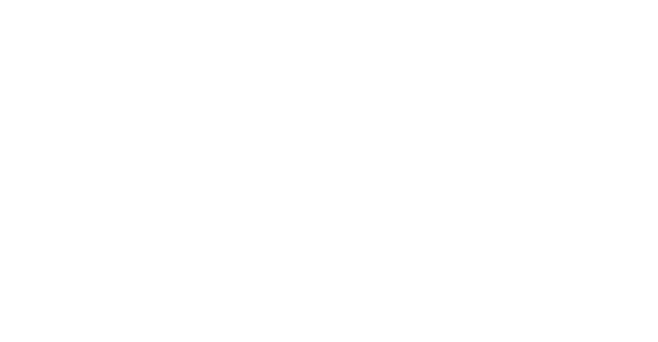
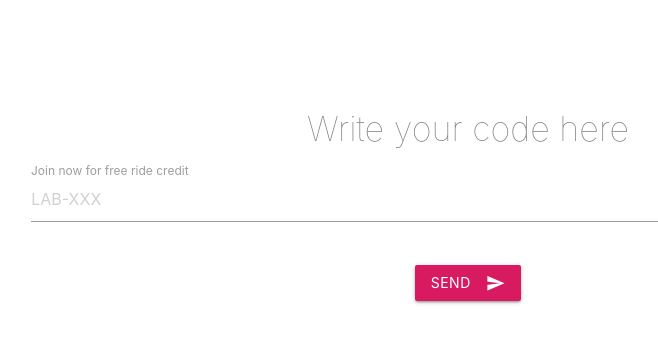
Before and after one commit to ValLR/lyft-app, a plain HTML site: page input-code.html in a window 1280 px wide. Shown: the whole page, without its empty margins (172-830 px from the left). Drawn offline with nearby package versions, Linux system fonts and the light colour scheme.

Commit message:
imput-code style

```diff
--- a/assets/css/style-imput-code.css
+++ b/assets/css/style-imput-code.css
@@ -0,0 +1,5 @@
+h4{
+	font-weight: lighter;
+	padding-top: 87px;
+	color: grey;
+}
--- /dev/null
+++ b/assets/js/input-code.js
@@ -0,0 +1,3 @@
+ $(document).ready(function() {
+    Materialize.updateTextFields();
+  });
--- a/input-code.html
+++ b/input-code.html
@@ -11,20 +11,31 @@
     <link href="https://maxcdn.bootstrapcdn.com/font-awesome/4.7.0/css/font-awesome.min.css" />
     <!--CSS-->
     <link href="assets/css/style-imput-code.css" rel="stylesheet">
+	<!--Icons materialize-->
+    <link href="https://fonts.googleapis.com/icon?family=Material+Icons" rel="stylesheet">
 </head>
 	<body>
 		<section>
-			<div class="container">
+			<div class="container center-align">
 				<div class="row">
-					<div class="col s12 m12 center-align">
+					<h4>Write your code here</h4>
+    				<div class="input-field col s12">
+      					<input value="" id="first_name2" type="tel" class="validate" placeholder="LAB-XXX">
+      					<label class="active" for="first_name2">Join now for free ride credit</label>
+    				</div>
+  				</div>
+  			</div>
 
-					</div>
+				<div class="row">
+					<div class="col s12 center-align">
+				<button class="btn waves-effect waves-light pink darken-1 center-align" type="submit" name="action">Send<i class="material-icons right">send</i>
+				</button>
 				</div>
 			</div>
 		</section>
 
-	<script src="https://ajax.googleapis.com/ajax/libs/jquery/3.2.1/jquery.min.js"></script>
-	<script src="assets/js/main.js"></script>
+		<script src="https://ajax.googleapis.com/ajax/libs/jquery/3.2.1/jquery.min.js"></script>
+		<script src="assets/js/main.js"></script>
 	</body>
 
 </html>
```
